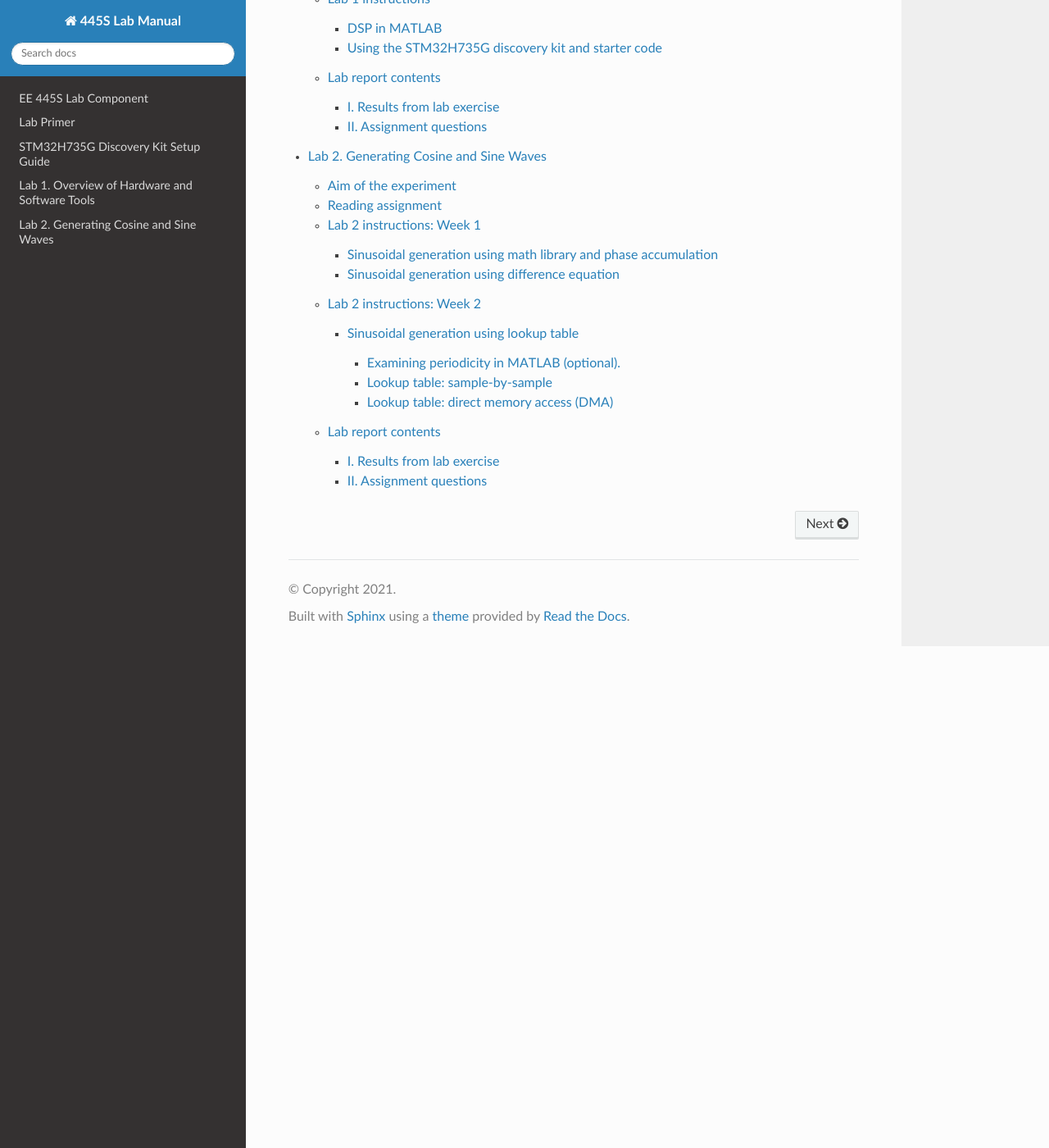
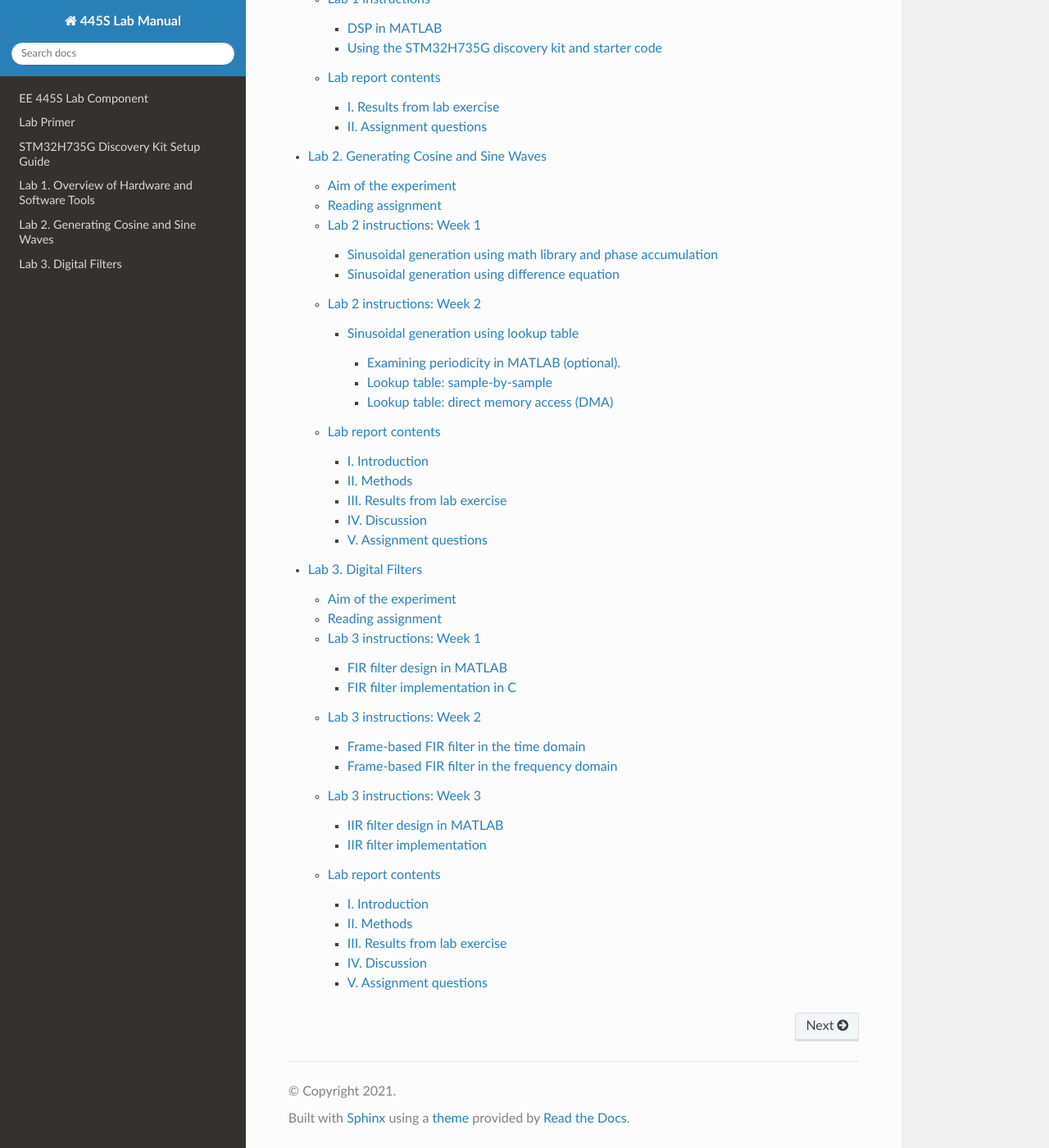
Before and after one commit to danjacobellis/EE445S-lab, a Sphinx documentation site: the page built from docs/lab.md, in a window 1280 px wide and 1400 px high, scrolled down 773 px. Shown: the whole window at 82% size. Built offline with Sphinx 7.4.7 and the Read the Docs theme 2.0.0, drawn with Linux system fonts in a browser that asks for light colours; some of the changed lines change nothing that is shown.

Commit message:
added lab 3

````diff
--- a/docs/lab.md
+++ b/docs/lab.md
@@ -7,4 +7,5 @@ primer
 stm32h735g
 lab1
 lab2
+lab3
 ```
--- a/docs/lab2.md
+++ b/docs/lab2.md
@@ -173,9 +173,19 @@ The starter code is configured to use the DMA controller to repeatedly transfer
 
 ## Lab report contents
 
-Be sure to include everything listed in this section when you submit your lab report.
+Be sure to include everything listed in this section when you submit your lab report. The goal of the report is to help cement what you learned in memory. For sections I, II, and IV, imagine your audience is a student who is your peer but who has not yet completed the lab.
 
-### I. Results from lab exercise
+### I. Introduction
+
+Briefly explain the theory and algorithms behind the programs that you wrote. The slides and reading material might help you in writing this section.
+
+### II. Methods
+
+Describe the steps you took to implement the algorithms in your own words.
+
+### III. Results from lab exercise
+
+Present the results you obtain for each task on the assignment sheet. This section should include illustrative oscilloscope screenshots of the DSP algorithms in action. Also include any code that you wrote or modified. Please do not include all of the boilerplate code from the textbook.
 
 1. Sinusoidal generation using math library and phase accumulation
 
@@ -191,7 +201,13 @@ Be sure to include everything listed in this section when you submit your lab re
     * oscilloscope screenshot corresponding to desired frequency $f_0 = \text{1 kHz}$
     * oscilloscope screenshot corresponding to desired frequency $f_0 = \text{15 kHz}$
 
-### II. Assignment questions
+### IV. Discussion
+
+In this section, discuss the takeaway from each lab. You can mention any intuition that you developed. Also mention any problems that you faced and how you rectified them.
+
+### V. Assignment questions
+
+Please answer the following questions.
 
 1. Explain (mathematically) what happened when the 15 kHz sine wave was generated for a sample rate of 16 kHz.
 
@@ -209,6 +225,6 @@ Be sure to include everything listed in this section when you submit your lab re
 
     b. $f_0 = \text{440 Hz}$ (middle c), $f_s = 44.1 \text{ kHz}$ (CD audio)
 
-    c.  $\Omega_0 = 1000 \text{ rad/sec}$, $f_s = 16 \text{ kHz}$.
+    c. $\Omega_0 = 1000 \text{ rad/sec}$, $f_s = 16 \text{ kHz}$.
 
 [1]:http://users.ece.utexas.edu/~bevans/courses/realtime/lectures/01_Sinusoids/lecture1.ppt
--- /dev/null
+++ b/docs/lab3.md
@@ -0,0 +1,71 @@
+# Lab 3. Digital Filters
+
+## Aim of the experiment
+
+A goal of this experiment is to design discrete-time digital filters and implement them in real time.
+
+In this experiment, you will design and implement finite impulse response (FIR) filters and infinite impulse response (IIR) filters in Matlab. You will measure the response of the filters using a variety of input test signals and quantify the change in magnitude response due to an increase in filter order.
+
+## Reading assignment
+
+* Digital Signal Processing using Arm Cortex-M based Microcontrollers by Cem Ünsalan, M. Erkin Yücel, H. Deniz Gürhan.
+    * Chapter 4, sections 1-8
+    * Chapter 7, sections 1-4
+    * Chapter 8, sections 1-6
+
+* Software Receiver Design by C. Richard Johnson, Jr., William A. Sethares and Andrew Klein
+	* Chapter 3, sections 1-4
+    * Chapter 4
+    * Chapter 6, sections 1-2
+    * Chapter 7
+
+* Course reader
+    * Lecture 3 slides on [Signals and Systems][1]
+    * Lecture 5 slides on [Finite Impulse Response Filters][2]
+    * Lecture 6 slides on [Infinite Impulse Response Filters][3]
+
+## Lab 3 instructions: Week 1
+
+### FIR filter design in MATLAB
+
+### FIR filter implementation in C
+
+## Lab 3 instructions: Week 2
+
+### Frame-based FIR filter in the time domain
+
+### Frame-based FIR filter in the frequency domain
+
+## Lab 3 instructions: Week 3
+
+### IIR filter design in MATLAB
+
+### IIR filter implementation
+
+## Lab report contents
+
+Be sure to include everything listed in this section when you submit your lab report. The goal of the report is to help cement what you learned in memory. For sections I, II, and IV, imagine your audience is a student who is your peer but who has not yet completed the lab.
+
+### I. Introduction
+
+Briefly explain the theory and algorithms behind the programs that you wrote. The slides and reading material might help you in writing this section.
+
+### II. Methods
+
+Describe the steps you took to implement the algorithms in your own words.
+
+### III. Results from lab exercise
+
+Present the results you obtain for each task on the assignment sheet. This section should include illustrative oscilloscope screenshots of the DSP algorithms in action. Also include any code that you wrote or modified. Please do not include all of the boilerplate code from the textbook.
+
+### IV. Discussion
+
+In this section, discuss the takeaway from each lab. You can mention any intuition that you developed. Also mention any problems that you faced and how you rectified them.
+
+### V. Assignment questions
+
+Please answer the following questions.
+
+[1]:http://users.ece.utexas.edu/~bevans/courses/realtime/lectures/03_Signals_Systems/lecture3.pptx
+[2]:http://users.ece.utexas.edu/~bevans/courses/realtime/lectures/05_FIR_Filters/lecture5.pptx
+[3]:http://users.ece.utexas.edu/~bevans/courses/realtime/lectures/06_IIR_Filters/lecture6.ppt
````
